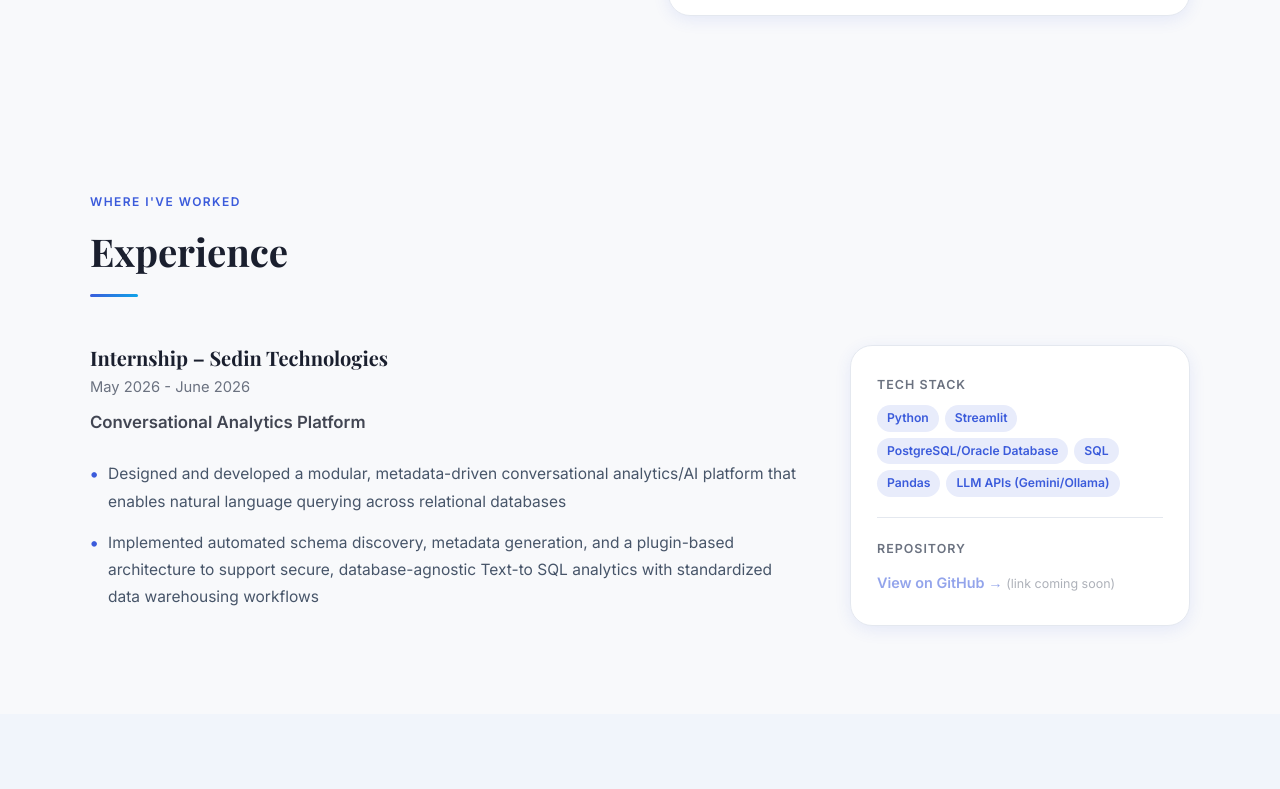
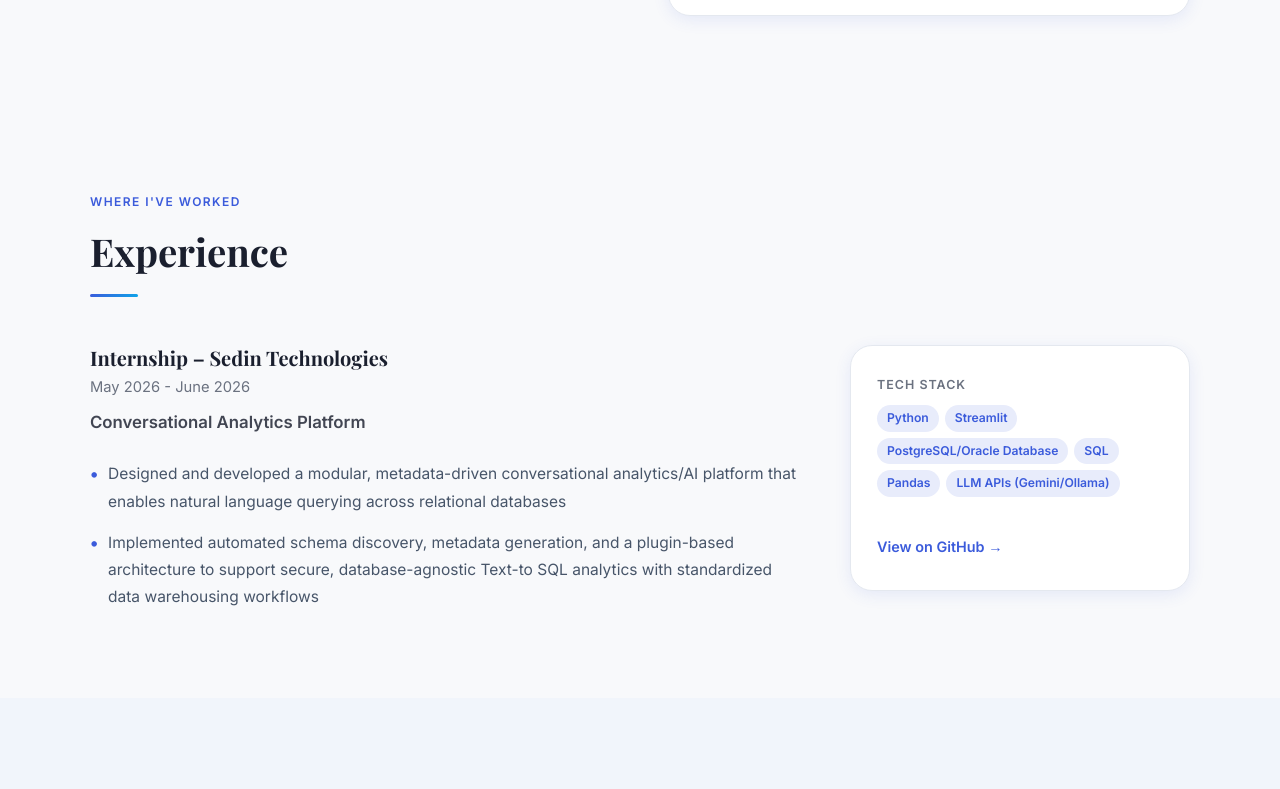
Before and after one commit to Anvita-13/my-portfolio, a React (Vite) app: page / in a window 1280 px wide. Shown: the part 1604-2393 px from the top of the page. Built offline with nearby package versions, Linux system fonts and the light colour scheme.

Commit message:
Portfolio update

```diff
--- a/src/components/About/About.css
+++ b/src/components/About/About.css
@@ -4,7 +4,7 @@
   display: grid;
   grid-template-columns: 1fr 1fr;
   gap: 56px;
-  align-items: center;
+  align-items: flex-start;
 }
 
 .about__text p {
--- a/src/components/Experience/Experience.css
+++ b/src/components/Experience/Experience.css
@@ -130,6 +130,15 @@
   color: var(--color-accent);
 }
 
+.experience__github-spacer {
+  height: 20px;
+}
+
+/* Make github item have less top padding since there's no label */
+.experience__info-item--github {
+  padding-top: 0;
+}
+
 /* GitHub link — same style as project-card__github-link */
 .experience__github-link {
   display: inline-block;
@@ -145,18 +154,6 @@
 .experience__github-link:hover {
   color: var(--color-accent2);
   border-bottom-color: var(--color-accent2);
-}
-
-.experience__github-link--disabled {
-  opacity: 0.55;
-  cursor: default;
-  border-bottom: none;
-}
-
-.experience__github-note {
-  font-size: 0.78rem;
-  font-weight: 400;
-  color: var(--color-muted);
 }
 
 /* ── Responsive ──────────────────────────────────────────── */
--- a/src/components/Experience/Experience.jsx
+++ b/src/components/Experience/Experience.jsx
@@ -44,13 +44,12 @@ export default function Experience({ experience }) {
                     </div>
                   </div>
 
-                  {/* Divider */}
-                  <div className="experience__info-divider" />
+                  {/* Spacer to replace divider + label */}
+                  <div className="experience__github-spacer" />
 
-                  {/* GitHub link block */}
-                  <div className="experience__info-item">
+                  {/* GitHub link block — always visible */}
+                  <div className="experience__info-item experience__info-item--github">
                     <div>
-                      <p className="experience__info-label">Repository</p>
                       {exp.github ? (
                         <a
                           href={exp.github}
@@ -61,8 +60,8 @@ export default function Experience({ experience }) {
                           View on GitHub →
                         </a>
                       ) : (
-                        <span className="experience__github-link experience__github-link--disabled">
-                          View on GitHub → <span className="experience__github-note">(link coming soon)</span>
+                        <span className="experience__github-link">
+                          View on GitHub →
                         </span>
                       )}
                     </div>
```
